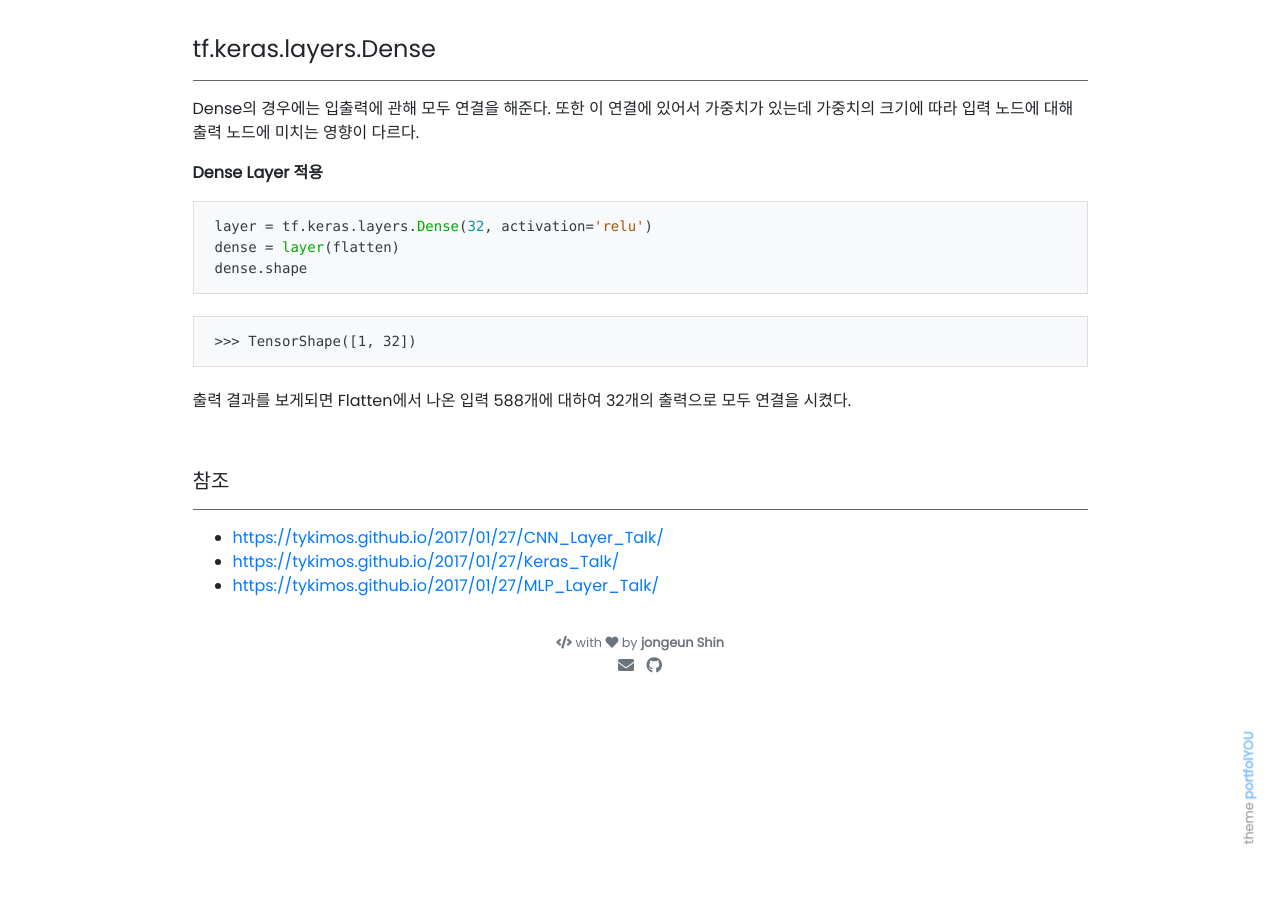
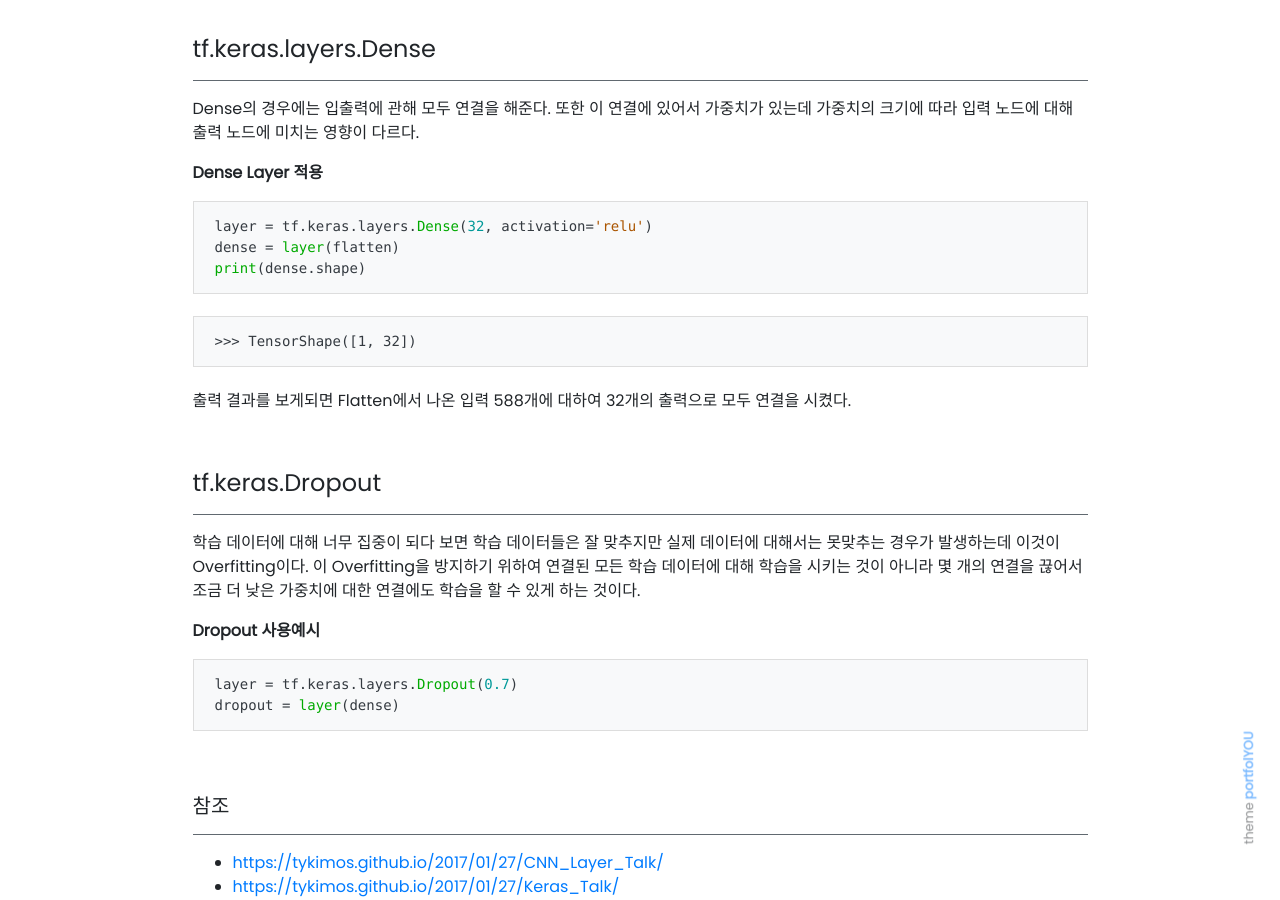
Before and after one commit to jongeunShin95/jongeunshin95.github.io, a Jekyll site: the page built from _posts/2020-05-22-tf-keras-layer.md, in a window 1280 px wide and 900 px high, scrolled down 6961 px. Built offline with Jekyll 4.4.1, drawn with Linux system fonts in a browser that asks for light colours; nearby versions of some CDN libraries; our own code applies the rules of GitHub Pages for plain Markdown files; comment, search, counter and statistics services are not loaded; some of the changed text lies outside the part shown.

Commit message:
Update tf.keras.layer/tf.keras.layers.Dropout

````diff
--- a/_posts/2020-05-22-tf-keras-layer.md
+++ b/_posts/2020-05-22-tf-keras-layer.md
@@ -250,12 +250,26 @@ Dense의 경우에는 입출력에 관해 모두 연결을 해준다. 또한 이
 ```python
 layer = tf.keras.layers.Dense(32, activation='relu')
 dense = layer(flatten)
-dense.shape
+print(dense.shape)
 ```
 
     >>> TensorShape([1, 32])
 
 출력 결과를 보게되면 Flatten에서 나온 입력 588개에 대하여 32개의 출력으로 모두 연결을 시켰다.
+
+<br>
+
+#### tf.keras.Dropout
+
+---
+
+학습 데이터에 대해 너무 집중이 되다 보면 학습 데이터들은 잘 맞추지만 실제 데이터에 대해서는 못맞추는 경우가 발생하는데 이것이 Overfitting이다. 이 Overfitting을 방지하기 위하여 연결된 모든 학습 데이터에 대해 학습을 시키는 것이 아니라 몇 개의 연결을 끊어서 조금 더 낮은 가중치에 대한 연결에도 학습을 할 수 있게 하는 것이다.
+
+**Dropout 사용예시**
+```python
+layer = tf.keras.layers.Dropout(0.7)
+dropout = layer(dense)
+```
 
 <br>
 
````
